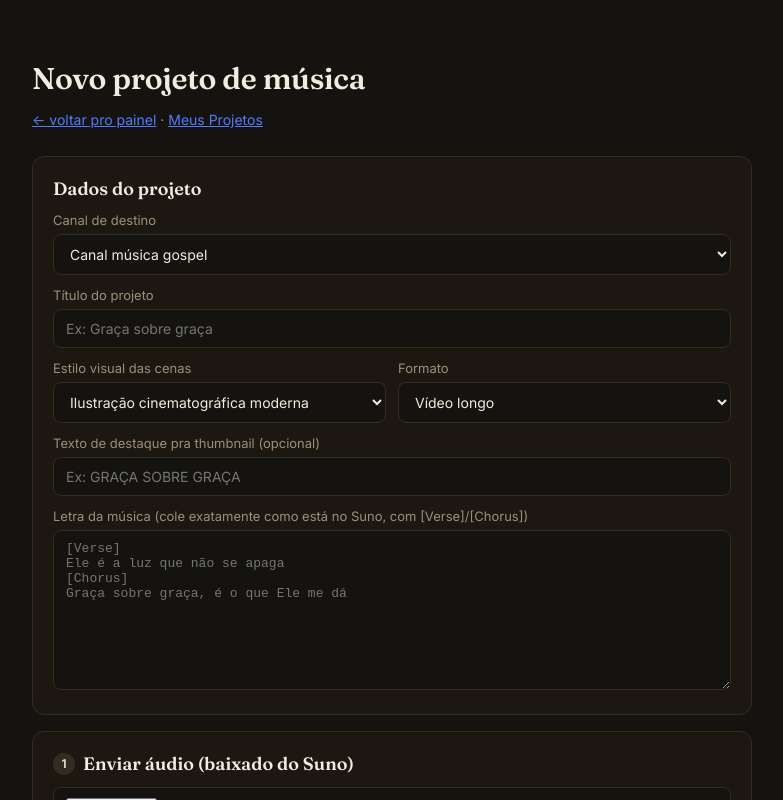
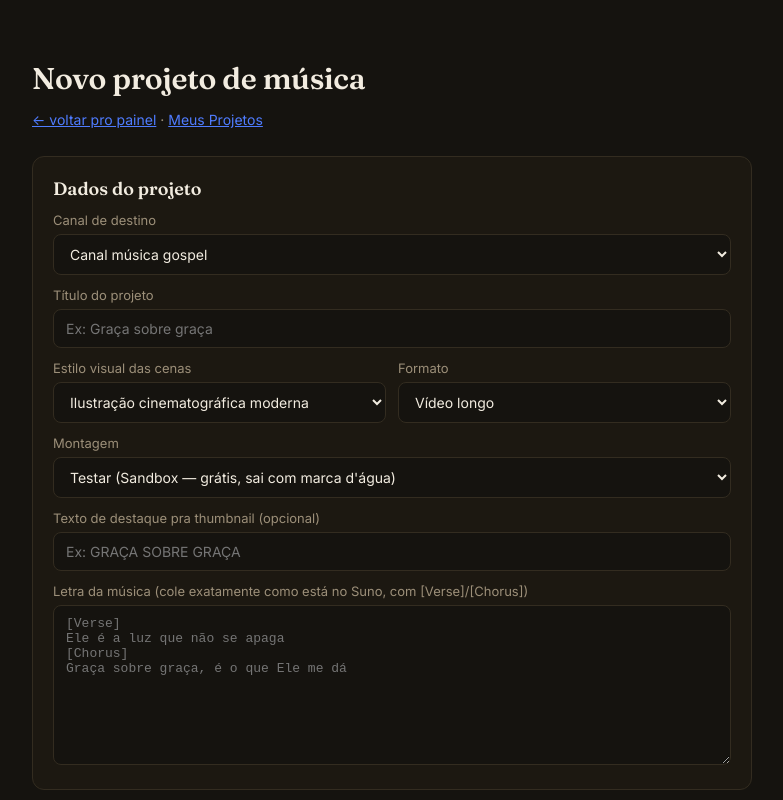
Before and after one commit to andersonveloso0503-cmyk/youvideo, a Next.js app: page /musica in a window 1280 px wide. Shown: the top 800 px of the page, without its empty margins (248-1031 px from the left). Built offline with nearby package versions, Linux system fonts and the light colour scheme.

Commit message:
Add files via upload

```diff
--- a/pages/musica.js
+++ b/pages/musica.js
@@ -17,6 +17,7 @@ export default function Musica() {
   const [canal, setCanal] = useState('musica');
   const [estilo, setEstilo] = useState('cinematografico');
   const [formato, setFormato] = useState('longo');
+  const [ambiente, setAmbiente] = useState('sandbox');
   const [letra, setLetra] = useState('');
   const [textoThumbnail, setTextoThumbnail] = useState('');
   const [arquivoAudio, setArquivoAudio] = useState(null);
@@ -94,6 +95,7 @@ export default function Musica() {
         cenas: results.visual.arquivos,
         formato,
         palavras: results.align.palavras,
+        ambiente,
       })
     );
     if (!primeira || !primeira.renderId) return;
@@ -102,7 +104,7 @@ export default function Musica() {
     let tentativas = 0;
     while (tentativas < 40) {
       await new Promise((r) => setTimeout(r, 5000));
-      const check = await fetch(`/api/assemble-video?id=${primeira.renderId}`).then((r) => r.json());
+      const check = await fetch(`/api/assemble-video?id=${primeira.renderId}&ambiente=${ambiente}`).then((r) => r.json());
       if (check.status === 'done') {
         setResults((r) => ({ ...r, assemble: { ...primeira, ...check } }));
         setStatus((s) => ({ ...s, assemble: 'ok' }));
@@ -188,6 +190,12 @@ export default function Musica() {
             </select>
           </div>
         </div>
+
+        <label>Montagem</label>
+        <select value={ambiente} onChange={(e) => setAmbiente(e.target.value)}>
+          <option value="sandbox">Testar (Sandbox — grátis, sai com marca d'água)</option>
+          <option value="production">Publicar de verdade (Produção — gasta crédito, sem marca d'água)</option>
+        </select>
 
         <label>Texto de destaque pra thumbnail (opcional)</label>
         <input type="text" value={textoThumbnail} onChange={(e) => setTextoThumbnail(e.target.value)} placeholder="Ex: GRAÇA SOBRE GRAÇA" />
```
Also changed, not shown: pages/medley.js (+13 -1 lines).
